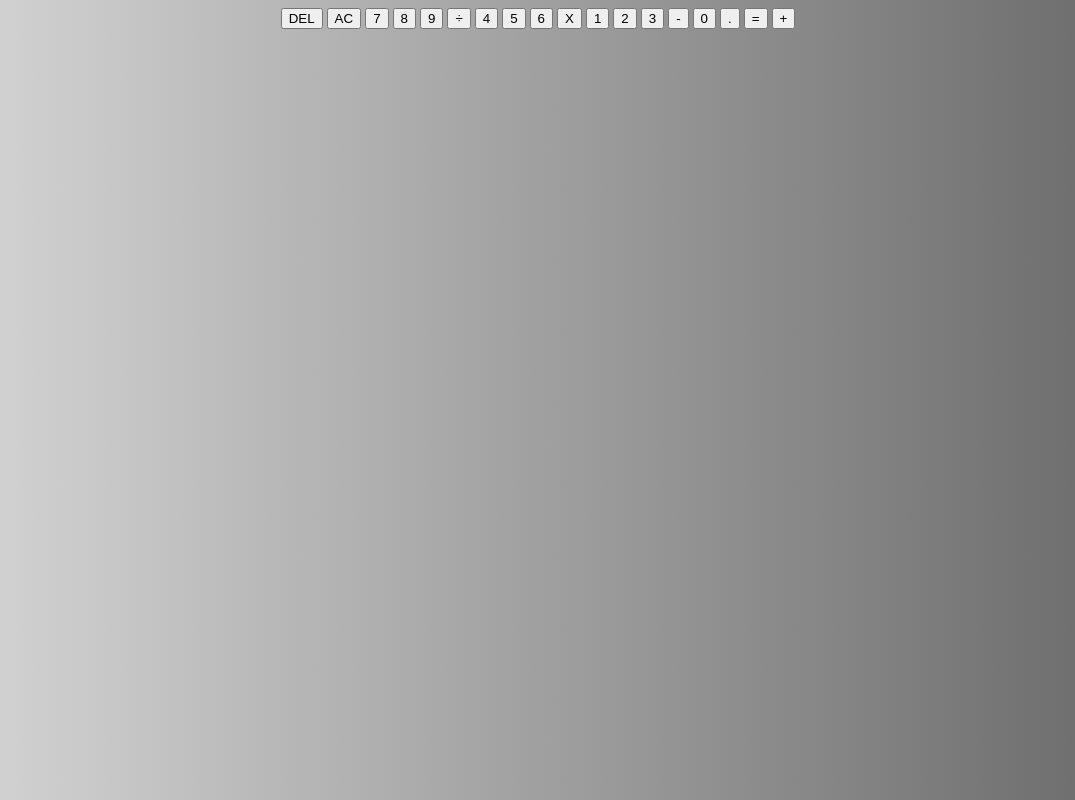
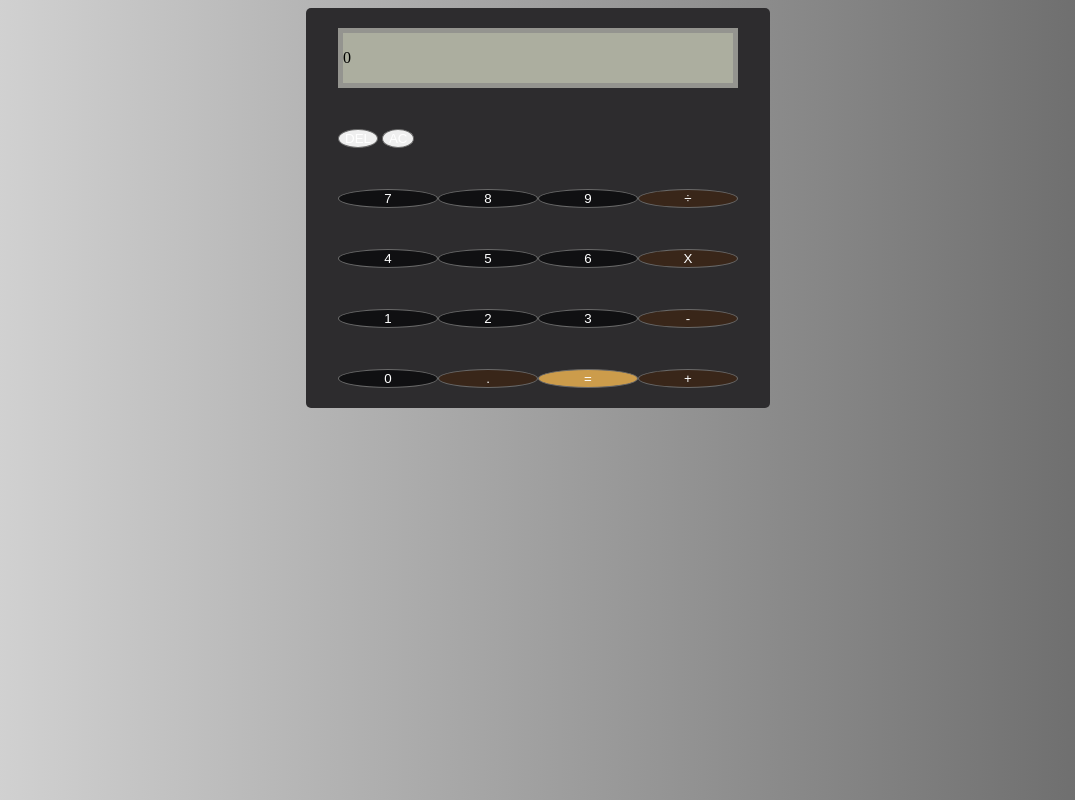
Before and after one commit to AaSa98/odin_calculator, a plain HTML site: page index.html in a window 1280 px wide. Shown: the whole page, without its empty margins (102-1177 px from the left). Drawn offline with Linux system fonts and the light colour scheme.

Commit message:
mehr braun style

```diff
--- a/index.html
+++ b/index.html
@@ -1,41 +1,39 @@
 <!DOCTYPE html>
 <html lang="en">
   <head>
-    <meta charset="UTF-8">
-    <link href="./styles.css" rel="stylesheet">
+    <meta charset="UTF-8" />
+    <link href="./styles.css" rel="stylesheet" />
     <script src="./script.js"></script>
     <title>Calculator</title>
   </head>
   <body>
     <div class="calc-grid">
       <div class="output">
-            <div class="prev">
-
-            </div>
+        <div class="prev"></div>
         <div class="current">
-
+            <p>0</p>
         </div>
       </div>
-        <div class="buttons">
-            <button class="btn-small">DEL</button>
-            <button class="btn-small">AC</button>
-            <button>7</button>
-            <button>8</button>
-            <button>9</button>
-            <button>÷</button>
-            <button>4</button>
-            <button>5</button>
-            <button>6</button>
-            <button>X</button>
-            <button>1</button>
-            <button>2</button>
-            <button>3</button>
-            <button>-</button>
-            <button>0</button>
-            <button>.</button>
-            <button>=</button>
-            <button>+</button>
+      <div class="small-btn">
+        <button>DEL</button>
+        <button>AC</button>
       </div>
+      <button class="btn-num">7</button>
+      <button class="btn-num">8</button>
+      <button class="btn-num">9</button>
+      <button class="btn-op">÷</button>
+      <button class="btn-num">4</button>
+      <button class="btn-num">5</button>
+      <button class="btn-num">6</button>
+      <button class="btn-op">X</button>
+      <button class="btn-num">1</button>
+      <button class="btn-num">2</button>
+      <button class="btn-num">3</button>
+      <button class="btn-op">-</button>
+      <button class="btn-num">0</button>
+      <button class="btn-op">.</button>
+      <button class="btn-eq">=</button>
+      <button class="btn-op">+</button>
     </div>
   </body>
 </html>
--- a/styles.css
+++ b/styles.css
@@ -6,4 +6,43 @@ body{
     display: grid;
     justify-content: center;
     align-items: center;
+    grid-template-columns: repeat(4, 100px);
+    grid-template-rows: auto;
+    min-height: 50vh;
+    background-color: #2d2c2e;
+    margin: 0px 400px;
+    border-radius: 5px;
 }
+.small-btn{
+    grid-column: span 4;
+}
+
+button{
+    border-radius: 50%;
+    cursor: pointer;
+    color: white;
+    border: 1px solid #696969;
+    outline: none;
+    height: max-content;
+}
+
+.output{
+    border: solid 5px #94948f;
+    grid-column: span 4;
+    background-color: #acae9f;
+}
+
+.btn-op{
+    grid-column: span 1;
+    background-color: #392619;
+}
+
+.btn-num{
+    grid-column: span 1;
+    background-color: #101012;
+}
+
+.btn-eq{
+    grid-column: span 1;
+    background-color: #cc9c4b;
+}
```
Lines whose indentation alone changed are shown as unchanged.
